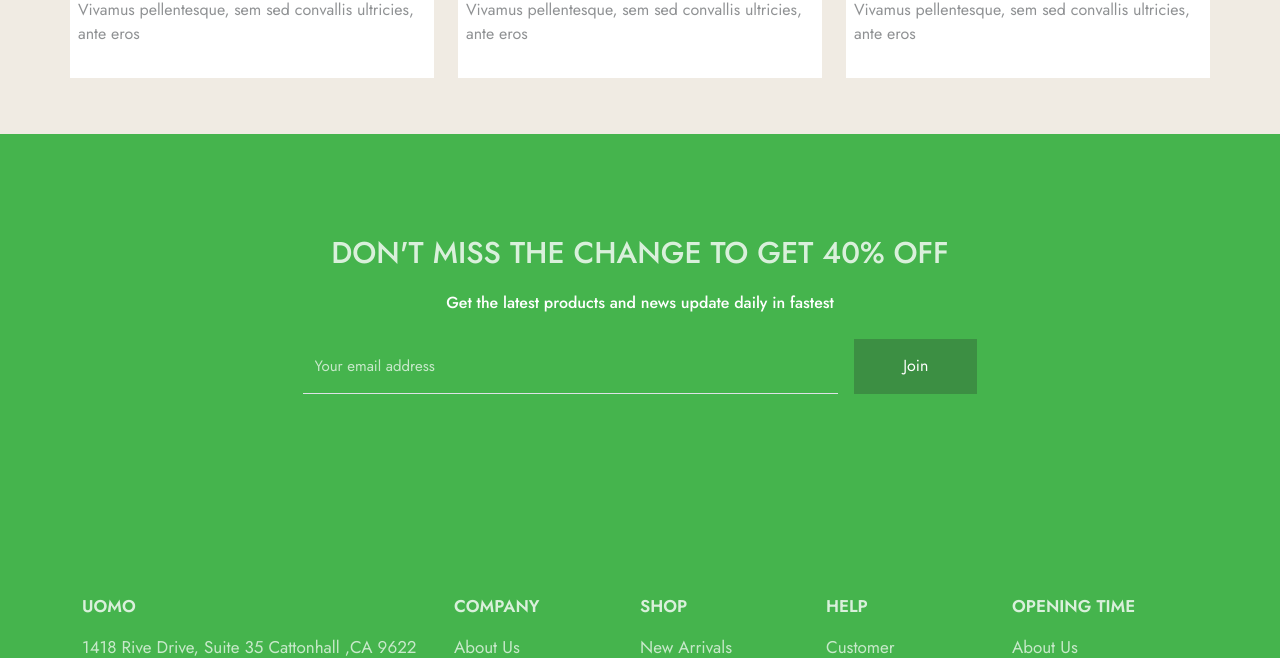
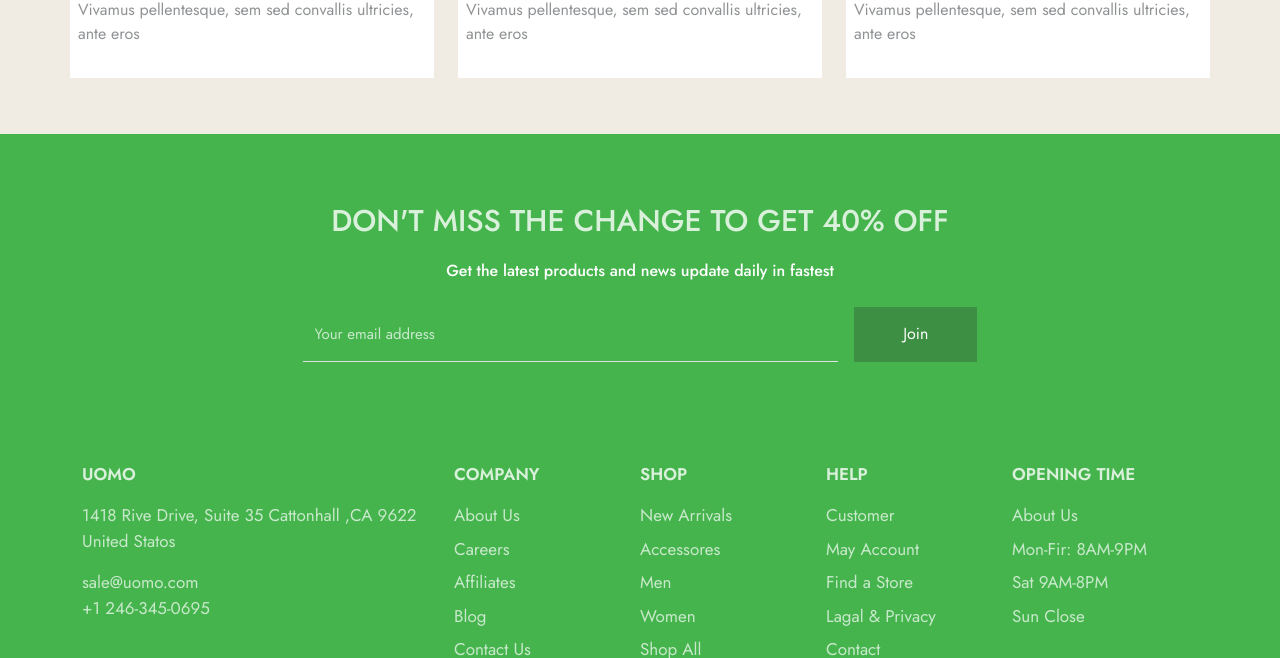
Before and after one commit to AbhishekSoni663/A1Theme, a plain HTML site: page index.html in a window 1280 px wide. Shown: the part 6798-7456 px from the top of the page. Drawn offline with nearby package versions, Linux system fonts and the light colour scheme.

Commit message:
tenth commit

```diff
--- a/index.html
+++ b/index.html
@@ -2434,7 +2434,7 @@
 
 
     <!-- --------------------section 10 start------------------------------- -->
-    <section class="chance-section py-md-5 py-3">
+    <section class="chance-section py-md-3 py-2">
       <div class="container mb-md-2 py-md-5 mb-0 py-4">
         <form>
           <div class="text-center">
@@ -2460,8 +2460,8 @@
     <!-- phonoo section ------------------------------------------------->
 
     <!--Footer  -->
-    <footer class="pt-md-5 pt-4 " style="background-color: var(--background-fiftyfive);">
-      <div class="foter_top py-md-5 py-3">
+    <footer class="pt-l-5 pt-1 " style="background-color: var(--background-fiftyfive);">
+      <div class="foter_top py-md-4 py-3">
         <div class="container-lg container-fluid">
           <div class="row m-0 gap-md-0 gap-3 justify-content-md-flex-start justify-content-center">
 
```
